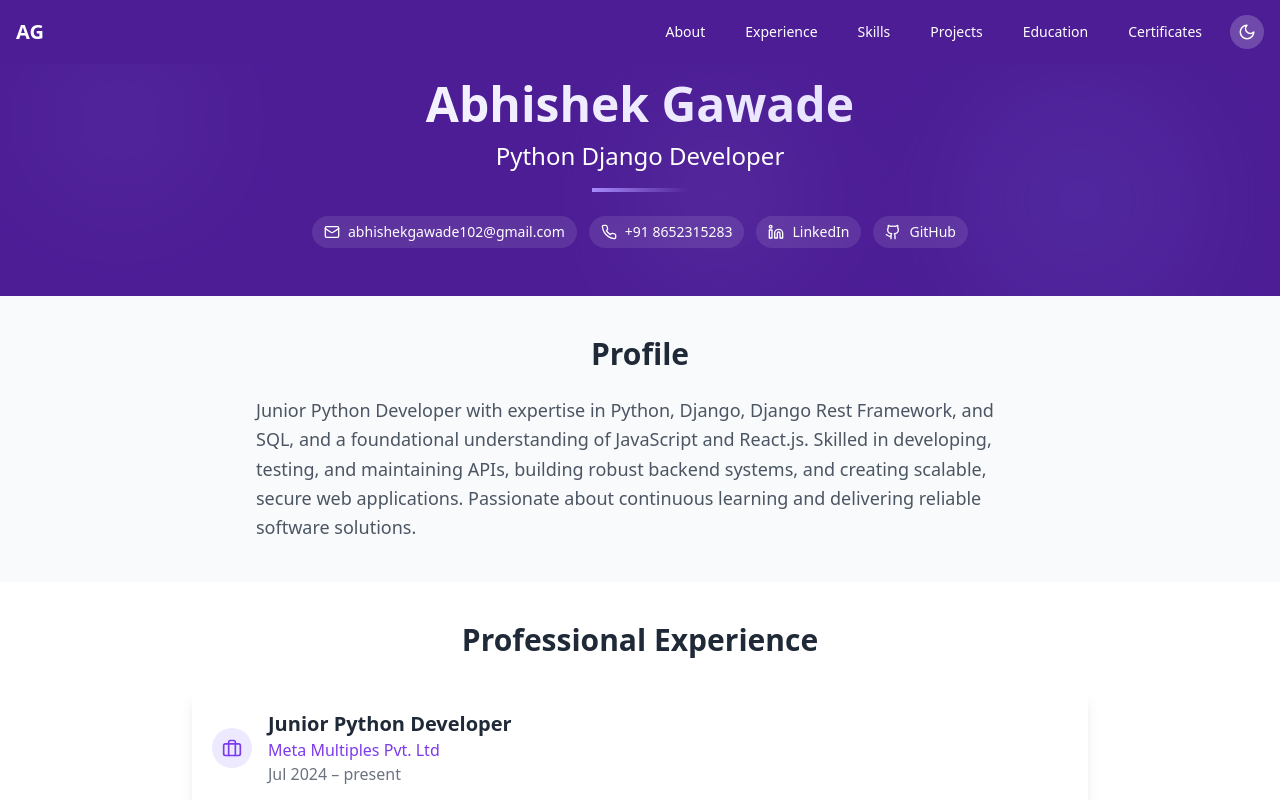
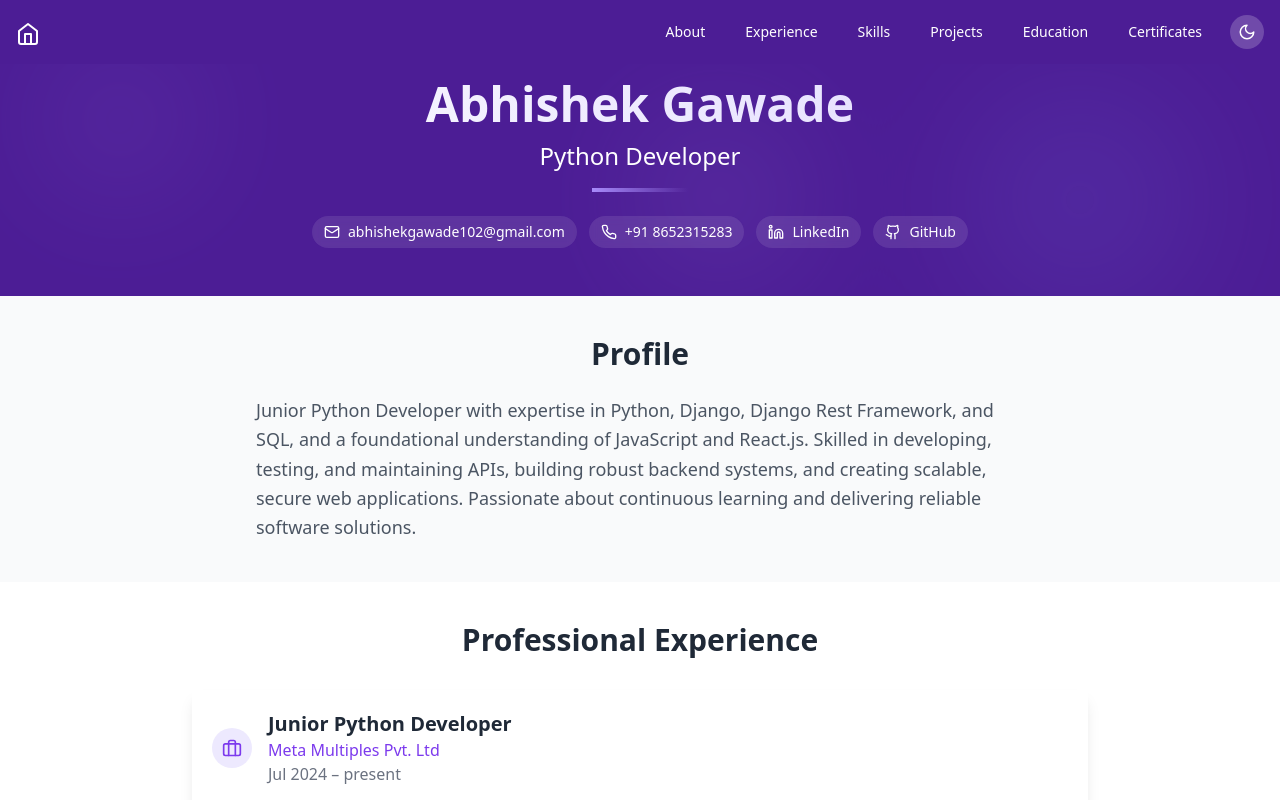
Before and after one commit to abhigawade/Abhishek-Portfolio, a React (Vite) app: page / in a window 1280 px wide. Shown: the top 800 px of the page. Built offline with nearby package versions, Linux system fonts and the light colour scheme.

Commit message:
added home icon

```diff
--- a/index.html
+++ b/index.html
@@ -2,7 +2,6 @@
 <html lang="en">
   <head>
     <meta charset="UTF-8" />
-    <link rel="icon" type="image/svg+xml" href="/vite.svg" />
     <meta name="viewport" content="width=device-width, initial-scale=1.0" />
     <title>Abhishek Gawade Portfolio</title>
   </head>
--- a/src/components/Header.jsx
+++ b/src/components/Header.jsx
@@ -45,7 +45,7 @@ const Header = () => {
             transition={{ delay: 0.2, duration: 0.4 }}
           >
             <h2 className="text-2xl font-light mb-4">
-              <span className="font-normal">Python Django</span> Developer
+              <span className="font-normal">Python</span> Developer
             </h2>
             <div className="h-1 w-24 bg-gradient-to-r from-purple-400 to-transparent mx-auto" />
           </motion.div>
--- a/src/components/Navbar.jsx
+++ b/src/components/Navbar.jsx
@@ -2,7 +2,7 @@
 
 import { useState, useEffect } from "react"
 import { motion } from "framer-motion"
-import { Menu, X } from "lucide-react"
+import { Home, Menu, X } from "lucide-react"
 import { useTheme } from "./theme-provider"
 import ThemeToggle from "./ThemeToggle"
 
@@ -63,7 +63,7 @@ const Navbar = () => {
         <div className="flex items-center justify-between h-16">
           {/* Logo */}
           <a href="#" className="text-xl font-bold text-white">
-            AG
+            <Home size={24} className="inline-block mr-2" />
           </a>
 
           {/* Desktop Navigation */}
```
